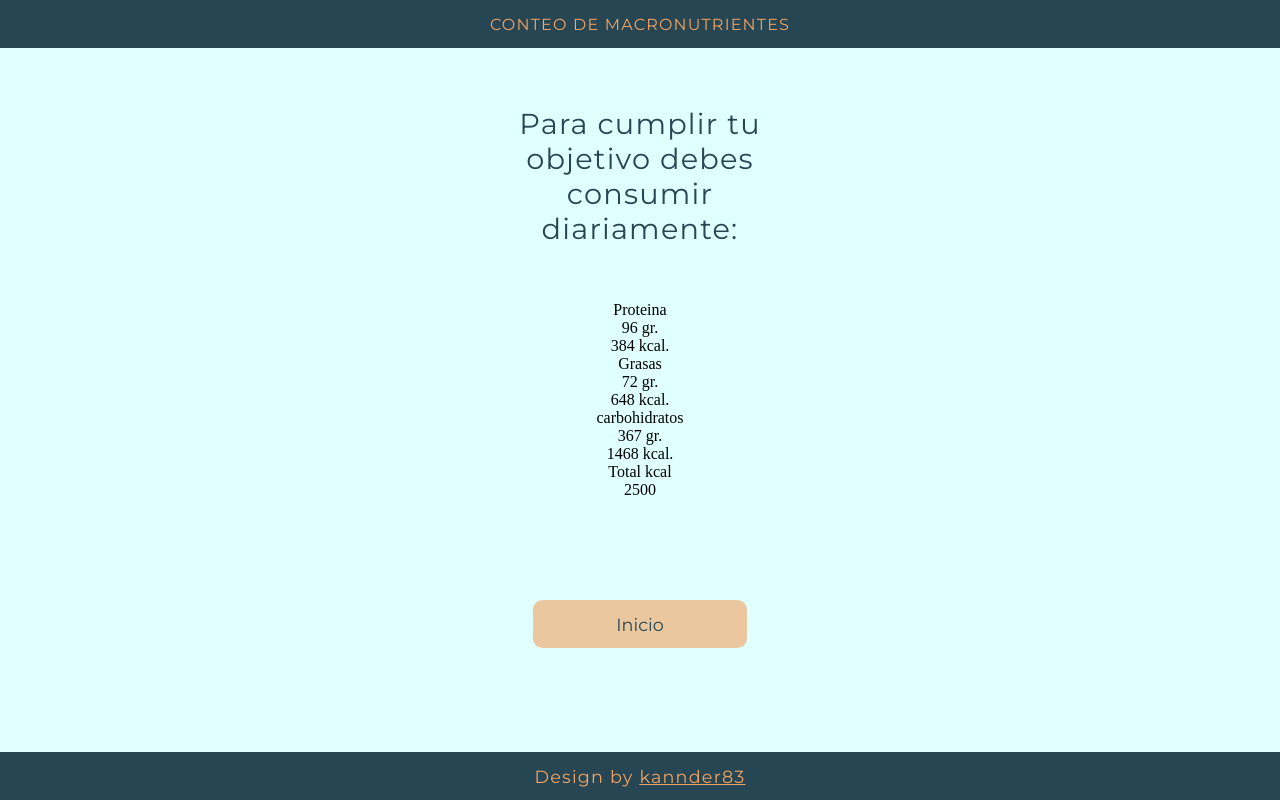
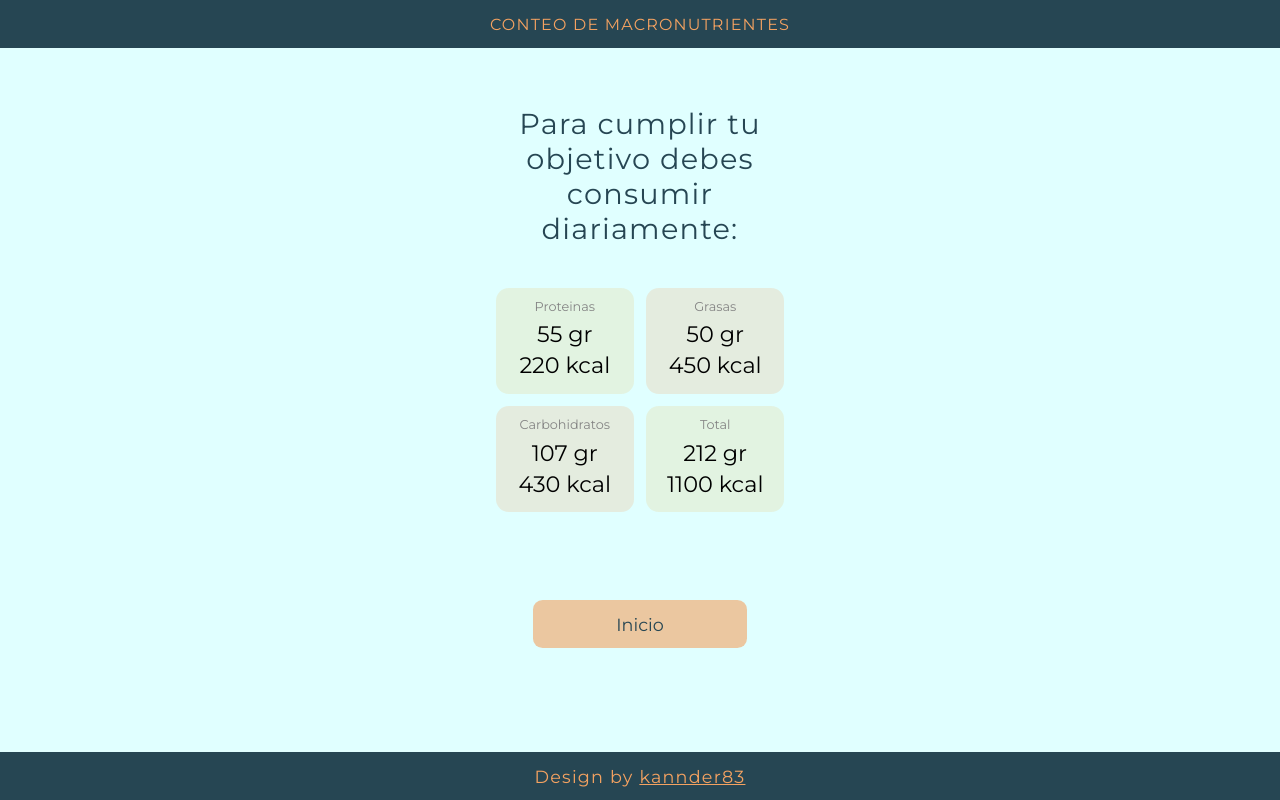
Before and after one commit to kannder83/macronutrient-count, a React (Create React App) app: page /diary in a window 1280 px wide. Built offline with nearby package versions, Linux system fonts and the light colour scheme.

Commit message:
Se agrega el diseño de la pagian de diary.

```diff
--- a/src/App.js
+++ b/src/App.js
@@ -10,25 +10,25 @@ import { useState } from "react";
 
 function App() {
   const title = "Conteo de Macronutrientes";
-  const [weight, setWeight] = useState(60);
-  const [calories, setCalories] = useState(2000);
-  const [option, setOption] = useState("gainWeight");
+  const [weight, setWeight] = useState(50);
+  const [calories, setCalories] = useState(1600);
+  const [option, setOption] = useState("loseWeight");
 
   const dailyAmount = () => {
+    const kcal = calories;
     const calculatePortions = (relationProtein, relationFat, useOption) => {
       const protein = parseInt(weight * relationProtein);
       const kcalProtein = parseInt(protein * 4);
       const fat = parseInt(weight * relationFat);
       const kcalFat = parseInt(fat * 9);
-      const otherKcals =
-        useOption === "gainWeight"
-          ? 500
-          : useOption === "maintainWeight"
-          ? 0
-          : -500;
-      const kcalCarb = parseInt(calories + otherKcals - kcalProtein - kcalFat);
+      let otherKcals = 0;
+      if (useOption === "gainWeight") otherKcals = 500;
+      if (useOption === "maintainWeight") otherKcals = 0;
+      if (useOption === "loseWeight") otherKcals = -500;
+      const kcalCarb = parseInt(kcal + otherKcals - kcalProtein - kcalFat);
       const carbs = parseInt(kcalCarb / 4);
       const totalKcals = parseInt(kcalCarb + kcalFat + kcalProtein);
+      const totalGrams = parseInt(protein + fat + carbs);
 
       const userOption = {
         proteinskcal: kcalProtein,
@@ -38,7 +38,9 @@ function App() {
         fats: fat,
         carbohydrates: carbs,
         totalkcal: totalKcals,
+        totalgrams: totalGrams,
       };
+      console.log(userOption);
       return userOption;
     };
 
--- a/src/Diary.js
+++ b/src/Diary.js
@@ -1,24 +1,39 @@
 import Title from "./Title";
 import Links from "./Links";
+import ItemView from "./ItemView";
 
 const Diary = ({ main_title, page, link_text, dailyAmount }) => {
+  const ddAmount = dailyAmount();
   return (
     <main className="main">
       <section className="container">
         <article className="wrapper">
           <Title main_title={main_title} />
-          <div className="box">
-            <p>Proteina</p>
-            <p>{dailyAmount().proteins} gr.</p>
-            <span>{dailyAmount().proteinskcal} kcal.</span>
-            <p>Grasas</p>
-            <p>{dailyAmount().fats} gr.</p>
-            <span>{dailyAmount().fatkcal} kcal.</span>
-            <p>carbohidratos</p>
-            <p>{dailyAmount().carbohydrates} gr.</p>
-            <span>{dailyAmount().carbskcal} kcal.</span>
-            <p>Total kcal</p>
-            <p>{dailyAmount().totalkcal}</p>
+          <div className="box_item">
+            <ItemView
+              title_item="Proteinas"
+              grams={ddAmount.proteins}
+              kcals={ddAmount.proteinskcal}
+              bg="bg_item_1"
+            />
+            <ItemView
+              title_item="Grasas"
+              grams={ddAmount.fats}
+              kcals={ddAmount.fatkcal}
+              bg="bg_item_2"
+            />
+            <ItemView
+              title_item="Carbohidratos"
+              grams={ddAmount.carbohydrates}
+              kcals={ddAmount.carbskcal}
+              bg="bg_item_2"
+            />
+            <ItemView
+              title_item="Total"
+              grams={ddAmount.totalgrams}
+              kcals={ddAmount.totalkcal}
+              bg="bg_item_1"
+            />
           </div>
           <Links page={page} link_text={link_text} />
         </article>
--- a/src/Form.js
+++ b/src/Form.js
@@ -15,9 +15,7 @@ const Form = ({ setCalories, calories, weight, setWeight }) => {
         required
         type="number"
         value={calories}
-        onChange={(e) => {
-          setCalories(e.target.value);
-        }}
+        onChange={(e) => setCalories(e.target.value)}
       />
     </form>
   );
--- /dev/null
+++ b/src/ItemView.js
@@ -0,0 +1,11 @@
+const ItemView = ({ title_item, grams, kcals, bg }) => {
+  return (
+    <div className={`item_box ${bg}`}>
+      <p className="title_item">{title_item}</p>
+      <p className="item_info">{`${grams} gr`}</p>
+      <p className="item_info">{`${kcals} kcal`}</p>
+    </div>
+  );
+};
+
+export default ItemView;
--- a/src/Objective.js
+++ b/src/Objective.js
@@ -9,7 +9,7 @@ const Objective = ({ main_title, page, link_text, option, setOption }) => {
       <section className="container">
         <article className="wrapper">
           <Title main_title={main_title} />
-          <div className="box">
+          <div className="box_objetive">
             <Link to="/diary" className="content_button">
               <Buttons
                 button_text="Subir de peso"
--- /dev/null
+++ b/src/sass/_item.scss
@@ -0,0 +1,26 @@
+.item_box {
+  width: 100%;
+  min-height: 4rem;
+  @include all-center;
+  border-radius: 0.8rem;
+  @include font-stack;
+}
+
+.title_item {
+  color: $color_font-sec;
+  font-size: 0.8rem;
+  margin-bottom: 0.4rem;
+}
+
+.item_info {
+  font-size: 1.4rem;
+  margin-bottom: 0.2rem;
+}
+
+.bg_item_1 {
+  background-color: $color-three-t20;
+}
+
+.bg_item_2 {
+  background-color: $color-four-t20;
+}
--- a/src/sass/_standard.scss
+++ b/src/sass/_standard.scss
@@ -42,7 +42,19 @@
   color: $color-one;
 }
 
-.box {
+.box_item {
   width: 100%;
+  height: 100%;
+  //@include all-center;
+  // border: 1px solid red;
+  display: grid;
+  grid-template-columns: 1fr 1fr;
+  grid-template-rows: 1fr 1fr;
+  gap: 0.8rem;
+}
+
+.box_objetive {
+  width: 100%;
+  height: 100%;
   @include all-center;
 }
--- a/src/sass/_variables.scss
+++ b/src/sass/_variables.scss
@@ -10,8 +10,10 @@ $color-five: #e76f51;
 $color-background: #e0ffff;
 
 //Transparent:
+$color-four-t20: rgba(244, 162, 97, 0.2);
 $color-four-t60: rgba(244, 162, 97, 0.6);
 $color-four-t80: rgba(244, 162, 97, 0.8);
+$color-three-t20: rgba(233, 196, 106, 0.2);
 $color-three-t40: rgba(233, 196, 106, 0.4);
 $color-three-t60: rgba(233, 196, 106, 0.6);
 $color-three-t80: rgba(233, 196, 106, 0.8);
@@ -19,6 +21,7 @@ $color-two-t40: rgba(42, 157, 143, 0.4);
 
 //Colors Font:
 $color-font-one: #fff;
+$color_font-sec: #848484;
 
 //Colors forms:
 $color-lines: #edc4c4;
--- a/src/sass/main.scss
+++ b/src/sass/main.scss
@@ -3,6 +3,7 @@
 @import "./standard";
 @import "./links";
 @import "./form";
+@import "./item";
 @import "./button";
 @import "./header";
 @import "./footer";
```
Also changed, not shown: src/css/main.min.css.
